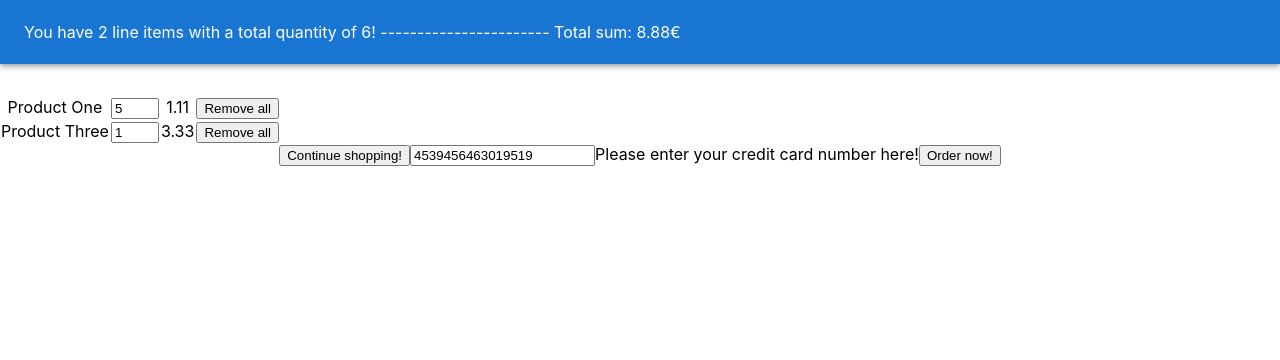
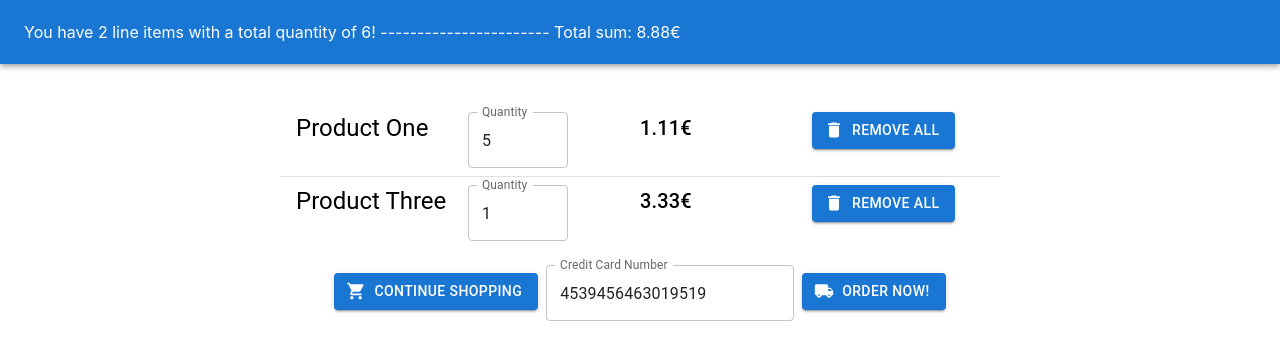
Before and after one commit to UKayeF/basket-checkout-challenge, a React (Create React App) app: page / in a window 1280 px wide. Both pictures are taken after a click on the button "GO TO CHECKOUT". Shown: the top 360 px of the page. Built offline with nearby package versions, Linux system fonts and the light colour scheme; the HTML template or start-up script is replaced by a standard one.

Commit message:
styling complete

```diff
--- a/src/App.css
+++ b/src/App.css
@@ -36,7 +36,3 @@
     transform: rotate(360deg);
   }
 }
-
-input:invalid {
-  background-color: red;
-}
--- a/src/components/BasketItem.tsx
+++ b/src/components/BasketItem.tsx
@@ -3,6 +3,8 @@ import {useSelector} from "react-redux";
 import {useAppDispatch, useAppSelector} from "../hooks";
 import {RootState} from "../store";
 import {changeAmount, removeAllFromBasket} from "../feature/basket";
+import {Button, Grid, TextField, Typography} from "@mui/material";
+import {Delete} from "@mui/icons-material";
 
 const selectListingItemBySKU = (sku: number) => (state: RootState) => state.listing.find((item) => item.sku === sku);
 const selectBasketItemBySKU = (sku: number) => (state: RootState) => state.basket.basket.find((item) => item.sku === sku);
@@ -11,26 +13,46 @@ export default function BasketItem({sku}: { sku: number }): ReactElement {
     const item = useAppSelector(selectListingItemBySKU(sku))
     const itemInBasket = useSelector(selectBasketItemBySKU(sku));
     if (!itemInBasket || !item) return <></>;
-    const quantityInBasket = itemInBasket?.quantity ?? 0;
     const allowedQuantity = item.basketLimit;
-    const canRemoveFromBasket = quantityInBasket > 0;
-    function handleChangeAmount(evt: any){
+
+    function handleChangeAmount(evt: any) {
         const amount = evt.target.value
-        dispatch(changeAmount({ amount, sku }));
+        dispatch(changeAmount({amount, sku}));
     }
-    function handleRemoveFromBasket(){
+
+    function handleRemoveFromBasket() {
         dispatch(removeAllFromBasket(sku))
     }
+
     return (
         <Fragment>
-            <tr>
-                <td>{item.name}</td>
-                <td><input value={itemInBasket?.quantity} type='number' min={1} max={allowedQuantity} onChange={handleChangeAmount}/></td>
-                <td>{item.price}</td>
-                {canRemoveFromBasket && <td>
-                    <button onClick={handleRemoveFromBasket}>Remove all</button>
-                </td>}
-            </tr>
+            <Grid container>
+                <Grid item xs={3}>
+                    <Typography variant='h5'>
+                        {item.name}
+                    </Typography>
+                </Grid>
+                <Grid item xs={3}>
+                    <TextField
+                        label='Quantity'
+                        variant='outlined'
+                        inputProps={{type: 'number', min: 1, max: allowedQuantity }}
+                        style={{width: 100}}
+                        value={itemInBasket?.quantity}
+                        onChange={handleChangeAmount}
+                    />
+                </Grid>
+                <Grid item xs={3}>
+                    <Typography variant='h6'>
+                        {item.price}€
+                    </Typography>
+                </Grid>
+                <Grid item xs={3}>
+                    <Button  variant='contained' onClick={handleRemoveFromBasket} startIcon={<Delete/>}>
+                        Remove all
+                    </Button>
+                </Grid>
+            </Grid>
         </Fragment>
     )
 }
--- a/src/components/CheckoutView.tsx
+++ b/src/components/CheckoutView.tsx
@@ -4,6 +4,8 @@ import {useAppDispatch, useAppSelector} from "../hooks";
 import BasketItem from "./BasketItem";
 import {backToShopping} from "../feature/navigation";
 import {enterCreditCardNumber} from "../feature/basket";
+import {Button, Divider, List, ListItem, ListItemText, TextField} from "@mui/material";
+import {LocalShippingRounded, ShoppingCartRounded} from "@mui/icons-material";
 
 export default function CheckoutView(): ReactElement {
     const dispatch = useAppDispatch();
@@ -13,33 +15,57 @@ export default function CheckoutView(): ReactElement {
     const creditCardNumber = useAppSelector(
         state => state.basket.cardNumber
     )
-    function continueShopping(){
+
+    function continueShopping() {
         dispatch(backToShopping())
     }
-    function handleChangeCreditCardNumber(evt: any){
+
+    function handleChangeCreditCardNumber(evt: any) {
         const creditCardNumber = evt.target.value;
         dispatch(enterCreditCardNumber(creditCardNumber))
     }
+
     const isCreditCardNumberValid = /^\d{16}$/.test(creditCardNumber);
     return (
         <Fragment>
-            <Header />
-            {
-                items.map(
-                    item => <BasketItem sku={item.sku}/>
-                )
-            }
-            <button onClick={continueShopping}>Continue shopping!</button>
-            <input
-                name='ccn'
-                id='ccn'
-                type='text'
+            <Header/>
+            <List sx={{width: '100%', maxWidth: 720, margin: '8px auto'}} component="nav" aria-label="mailbox folders">
+                {
+                    items.map(
+                        (item, index) => (
+                            <Fragment key={item.sku}>
+                                {index > 0 && <Divider/>}
+                                <ListItem>
+                                    <BasketItem sku={item.sku}/>
+                                </ListItem>
+                            </Fragment>
+                        )
+                    )
+                }
+            </List>
+            <Button
+                variant='contained'
+                style={{ margin: 8 }}
+                onClick={continueShopping}
+                startIcon={<ShoppingCartRounded/>}
+            >
+                Continue shopping
+            </Button>
+            <TextField
+                label='Credit Card Number'
                 onChange={handleChangeCreditCardNumber}
                 value={creditCardNumber}
-                required pattern='\d{16}'
+                error={!/^\d{16}$/.test(creditCardNumber)}
             />
-            <label htmlFor='ccn'>Please enter your credit card number here!</label>
-            <button onClick={() => alert('Order successful!')} disabled={!isCreditCardNumberValid}>Order now!</button>
+            <Button
+                style={{ margin: 8 }}
+                variant='contained'
+                onClick={() => alert('Order successful!')}
+                disabled={!isCreditCardNumberValid}
+                startIcon={<LocalShippingRounded/>}
+            >
+                Order now!
+            </Button>
         </Fragment>
-    )
+    );
 }
--- a/src/components/ListingItem.tsx
+++ b/src/components/ListingItem.tsx
@@ -1,11 +1,10 @@
-import {Fragment, ReactElement, useEffect} from "react";
+import {ReactElement, useEffect} from "react";
 import {useSelector} from "react-redux";
 import {useAppDispatch, useAppSelector} from "../hooks";
 import {RootState} from "../store";
 import {addToBasket, removeFromBasket} from "../feature/basket";
 import {Button, Card, CardActions, CardContent, Grid, Typography} from "@mui/material";
-import ShoppingCartRounded from '@mui/icons-material/ShoppingCartRounded'
-import {RemoveShoppingCartRounded} from "@mui/icons-material";
+import {AddShoppingCartRounded, RemoveShoppingCartRounded} from "@mui/icons-material";
 import {createSnackbar} from "../feature/snackbar";
 
 const selectListingItemBySKU = (sku: number) => (state: RootState) => state.listing.find((item) => item.sku === sku);
@@ -47,7 +46,7 @@ export default function ListingItem({sku}: { sku: number }): ReactElement {
             <CardActions>
                 <Grid container>
                     <Grid xs={12} style={{margin: 8}}>
-                        <Button disabled={!canAddToBasket} onClick={handleAddToCart} variant='contained' startIcon={<ShoppingCartRounded />}>
+                        <Button disabled={!canAddToBasket} onClick={handleAddToCart} variant='contained' startIcon={<AddShoppingCartRounded />}>
                             <Typography variant='h6' style={{ marginRight: 8 }}>
                                 {item.price}€
                             </Typography>
@@ -57,7 +56,7 @@ export default function ListingItem({sku}: { sku: number }): ReactElement {
                         </Button>
                     </Grid>
                     <Grid xs={12} style={{margin: 8}}>
-                        <Button disabled={!canRemoveFromBasket} onClick={handleRemoveFromCart} variant='contained' startIcon={<RemoveShoppingCartRounded/>}>
+                        <Button disabled={!canRemoveFromBasket} onClick={handleRemoveFromCart} variant='text' startIcon={<RemoveShoppingCartRounded/>}>
                             Remove from Basket
                         </Button>
                     </Grid>
```
